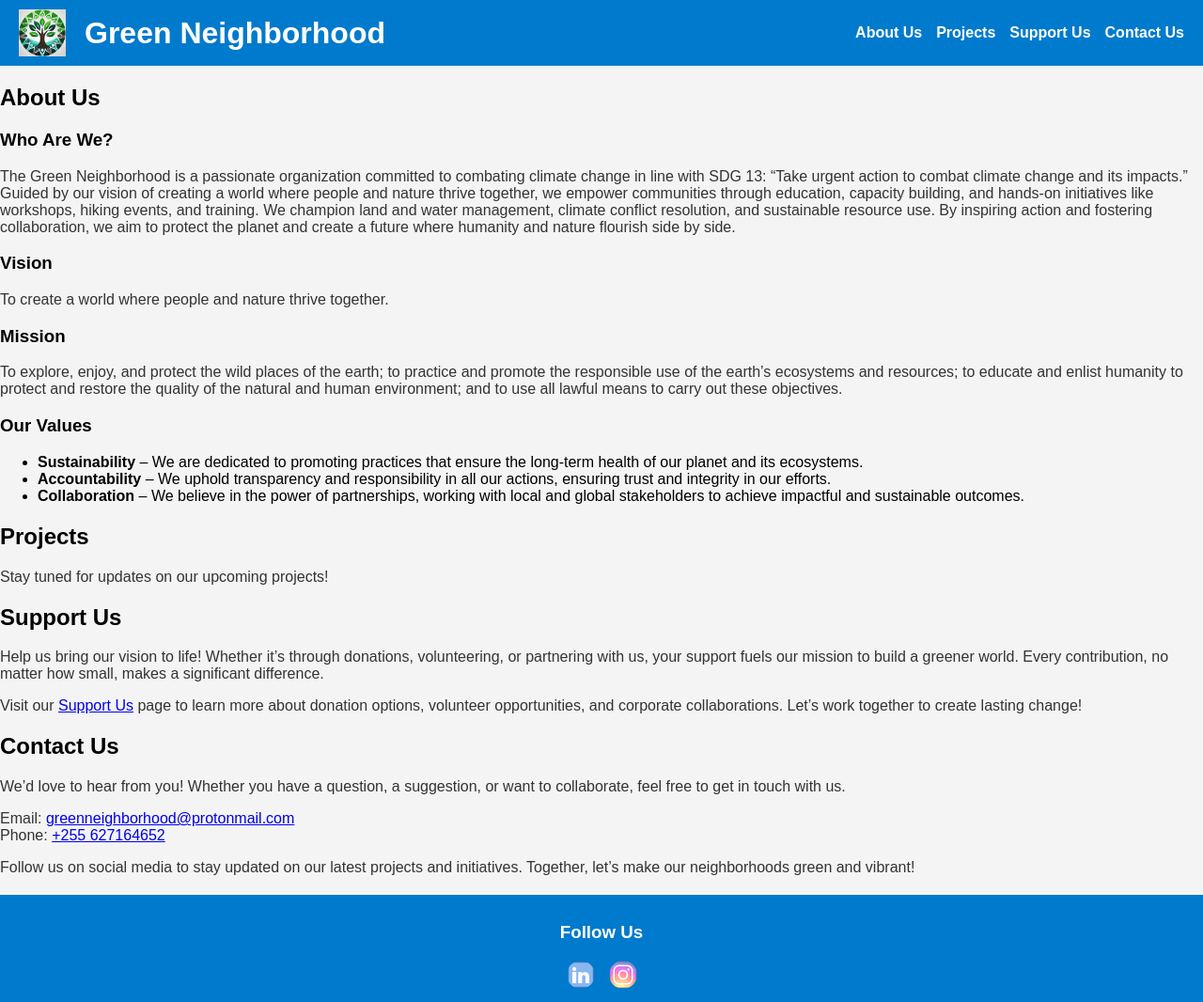
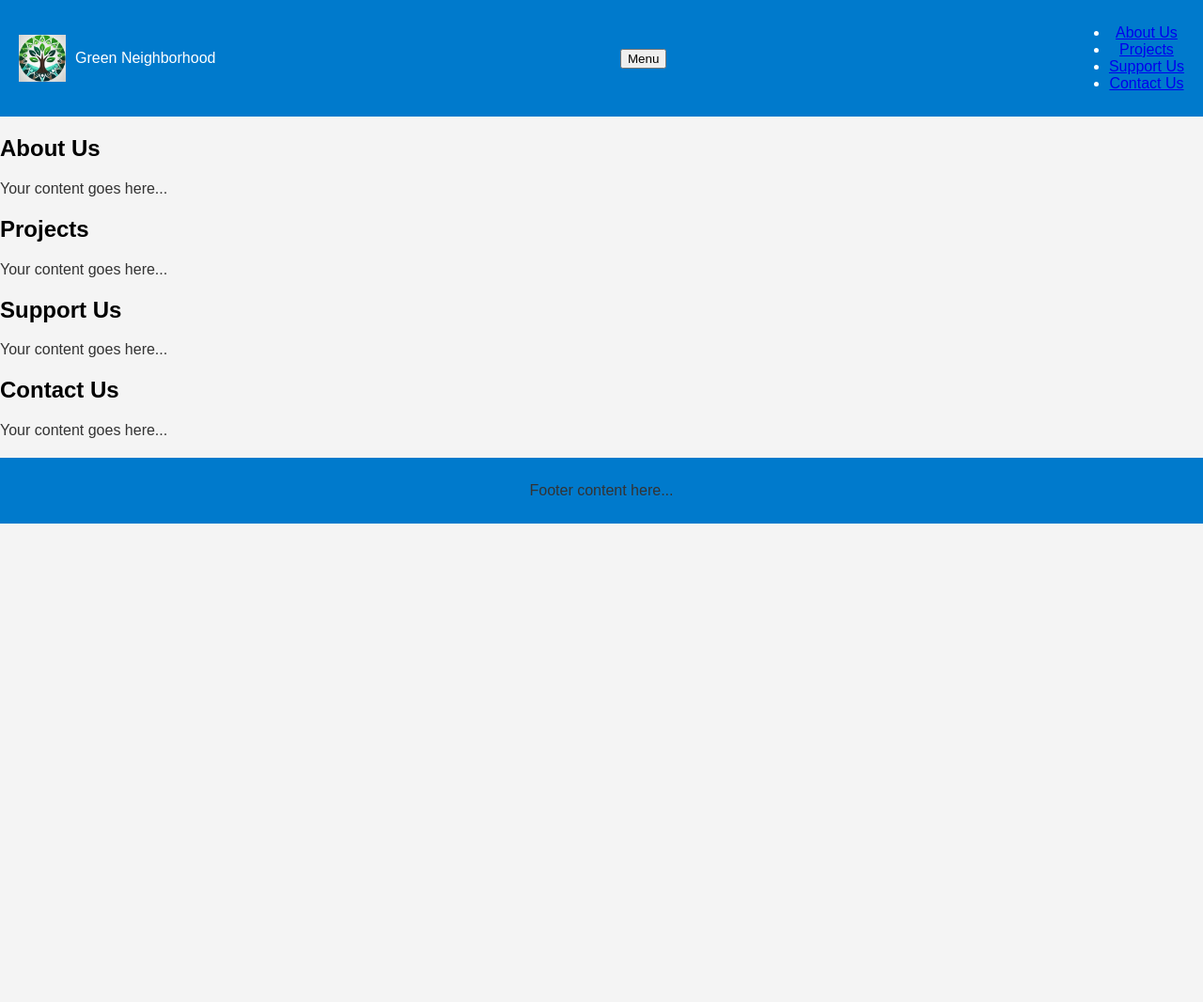
Before and after one commit to ErwinNanyaro/Mkulima-AI, a plain HTML site: page index.html in a window 1280 px wide. Shown: the whole page at 94% size. After the commit the page ends 800 px from the top, so only its background shows below. Drawn offline with Linux system fonts and the light colour scheme.

Commit message:
Update index.html

```diff
--- a/index.html
+++ b/index.html
@@ -10,10 +10,11 @@
 <header>
   <div class="header-left">
     <img src="logo.png" alt="Green Neighborhood Logo" class="logo">
-    <h1>Green Neighborhood</h1>
+    <span class="organization-name">Green Neighborhood</span>
   </div>
-  <nav>
-    <ul class="menu">
+  <button id="menu-button" class="menu-button">Menu</button>
+  <nav id="menu" class="hidden">
+    <ul>
       <li><a href="#about">About Us</a></li>
       <li><a href="#projects">Projects</a></li>
       <li><a href="#support">Support Us</a></li>
@@ -25,73 +26,26 @@
 <main>
   <section id="about" class="hidden">
     <h2>About Us</h2>
-      <h3>Who Are We?</h3>
-      <p>
-        The Green Neighborhood is a passionate organization committed to combating climate change in line with SDG 13: “Take urgent action to combat climate change and its impacts.”
-        Guided by our vision of creating a world where people and nature thrive together, we empower communities through education, capacity building, and hands-on initiatives like
-        workshops, hiking events, and training. We champion land and water management, climate conflict resolution, and sustainable resource use. By inspiring action and fostering
-        collaboration, we aim to protect the planet and create a future where humanity and nature flourish side by side.
-      </p>
-      <h3>Vision</h3>
-      <p>To create a world where people and nature thrive together.</p>
-      <h3>Mission</h3>
-      <p>
-        To explore, enjoy, and protect the wild places of the earth; to practice and promote the responsible use of the earth’s ecosystems and resources; to educate and enlist humanity to protect
-        and restore the quality of the natural and human environment; and to use all lawful means to carry out these objectives.
-      </p>
-      <h3>Our Values</h3>
-      <ul>
-        <li><strong>Sustainability</strong> – We are dedicated to promoting practices that ensure the long-term health of our planet and its ecosystems.</li>
-        <li><strong>Accountability</strong> – We uphold transparency and responsibility in all our actions, ensuring trust and integrity in our efforts.</li>
-        <li><strong>Collaboration</strong> – We believe in the power of partnerships, working with local and global stakeholders to achieve impactful and sustainable outcomes.</li>
-      </ul>
+    <p>Your content goes here...</p>
   </section>
-
   <section id="projects" class="hidden">
     <h2>Projects</h2>
-      <p>Stay tuned for updates on our upcoming projects!</p>
+    <p>Your content goes here...</p>
   </section>
-
   <section id="support" class="hidden">
     <h2>Support Us</h2>
-      <p>
-        Help us bring our vision to life! Whether it’s through donations, volunteering, or partnering with us, your support fuels our mission to build a greener world. Every contribution, no matter how small, makes a significant difference.
-      </p>
-      <p>
-        Visit our <a href="#support">Support Us</a> page to learn more about donation options, volunteer opportunities, and corporate collaborations. Let’s work together to create lasting change!
-      </p>
+    <p>Your content goes here...</p>
   </section>
-
   <section id="contact" class="hidden">
     <h2>Contact Us</h2>
-      <p>
-        We’d love to hear from you! Whether you have a question, a suggestion, or want to collaborate, feel free to get in touch with us.
-      </p>
-      <p>
-        Email: <a href="mailto:greenneighborhood@protonmail.com">greenneighborhood@protonmail.com</a><br>
-        Phone: <a href="tel:+255627164652">+255 627164652</a>
-      </p>
-      <p>
-        Follow us on social media to stay updated on our latest projects and initiatives. Together, let’s make our neighborhoods green and vibrant!
-      </p>
+    <p>Your content goes here...</p>
   </section>
 </main>
 
 <footer>
-    <h3>Follow Us</h3>
-    <ul class="social-media">
-      <li>
-        <a href="https://www.linkedin.com/in/green-neighborhood-organization-57a47a345" target="_blank">
-          <img src="linkedin-icon.png" alt="LinkedIn">
-        </a>
-      </li>
-      <li>
-        <a href="https://www.instagram.com/greenneighborhood_tz/" target="_blank">
-          <img src="instagram-icon.png" alt="Instagram">
-        </a>
-      </li>
-    </ul>
+  <p>Footer content here...</p>
 </footer>
+
 <script src="script.js"></script>
 </body>
 </html>
```
Lines whose indentation alone changed are shown as unchanged.
